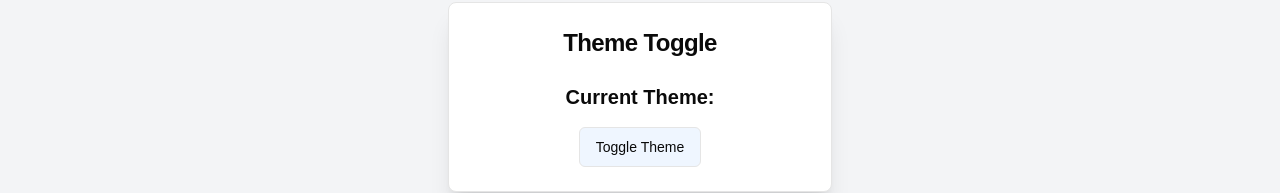
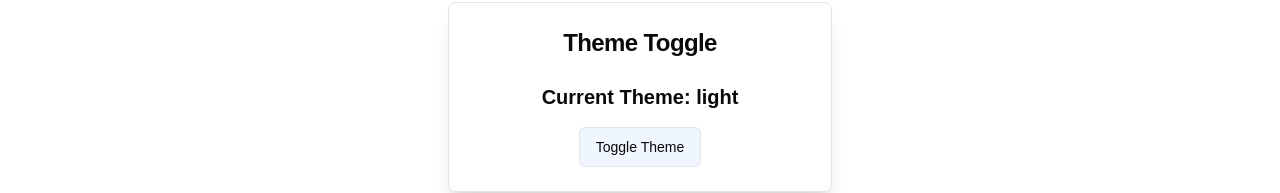
Before and after one commit to 1hirak/ProjectDisplay, a Next.js app: page /themeToggle in a window 1280 px wide. Shown: the part 368-561 px from the top of the page. Built offline with nearby package versions, Linux system fonts and the light colour scheme.

Commit message:
[solved themetoggle]

```diff
--- a/src/app/themeToggle/page.jsx
+++ b/src/app/themeToggle/page.jsx
@@ -5,11 +5,39 @@ import { Card, CardContent, CardHeader, CardTitle } from "@/components/ui/card";
 import { Button } from "@/components/ui/button";
 
 export default function ThemeToggleApp() {
+    const theme = {
+        dark:"flex justify-center items-center min-h-screen bg-gray-500",
+        light : "flex justify-center items-center min-h-screen bg-dark-100",
+    }
+    const initialstate = {
+        theme: theme.light,
+        name :"light",
+    }
+
+    const reducer = (state,action)=>{
+        if (action.type==="light") {
+            return state= {
+                theme: theme.dark,
+                name :"dark",
+            }
+        }
+        else {
+            return state= {
+                theme: theme.light,
+                name :"light",
+        }
+
+    }}
 
   // Add useReducer here
+  const [state, dispatch] = useReducer(reducer ,initialstate)
 
   return (
-    <div className="flex justify-center items-center min-h-screen bg-gray-100">
+    <div className={state.theme}>
+        {
+            console.log(state)
+
+        }
       <Card className="w-96 shadow-xl">
         <CardHeader>
           <CardTitle className="text-center text-2xl font-bold">Theme Toggle</CardTitle>
@@ -17,7 +45,7 @@ export default function ThemeToggleApp() {
         <CardContent>
           {/* Theme Text */}
           <div className="text-center text-xl font-semibold">
-            Current Theme: {/* Add theme state here */}
+            Current Theme: {state.name}
           </div>
 
           {/* Toggle Button */}
@@ -25,7 +53,7 @@ export default function ThemeToggleApp() {
             <Button
               variant="outline"
               className="bg-blue-50 hover:bg-blue-100"
-              // Add onClick logic here
+              onClick= { ()=> dispatch({type: state.name})}
             >
               Toggle Theme
             </Button>
```
